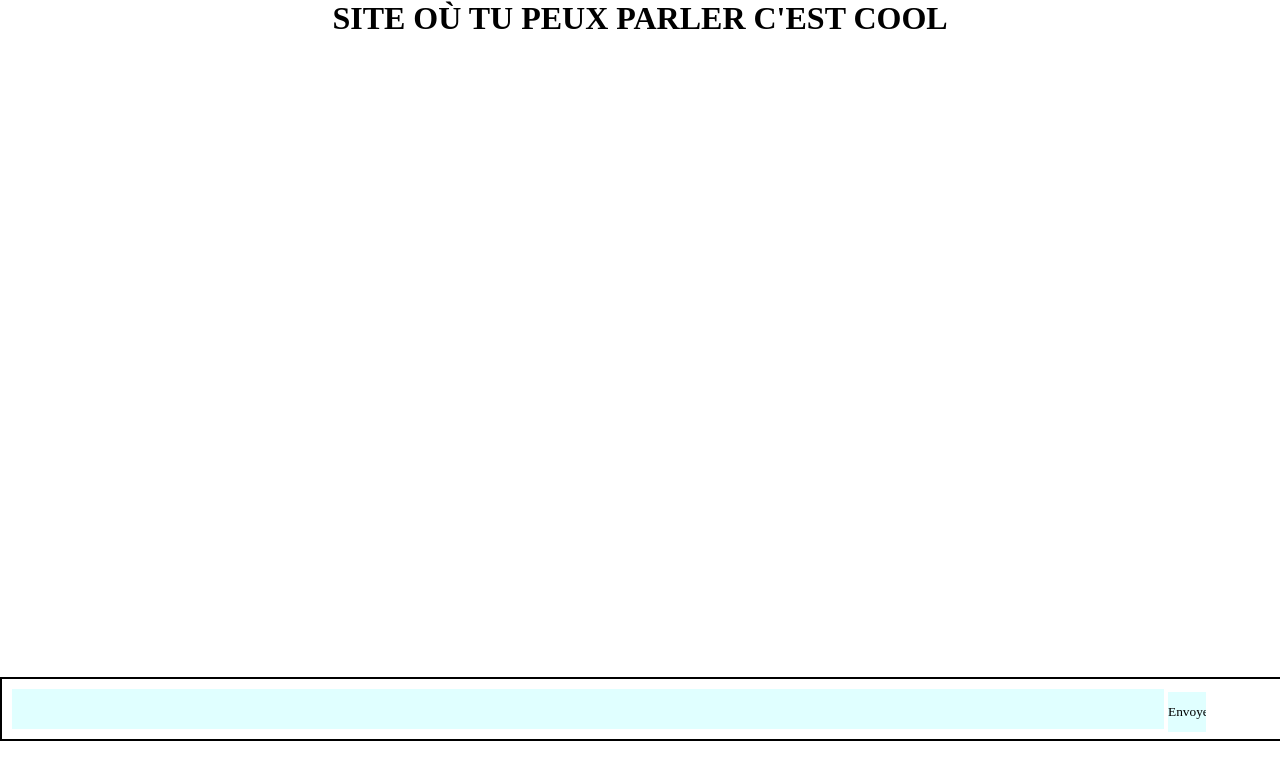
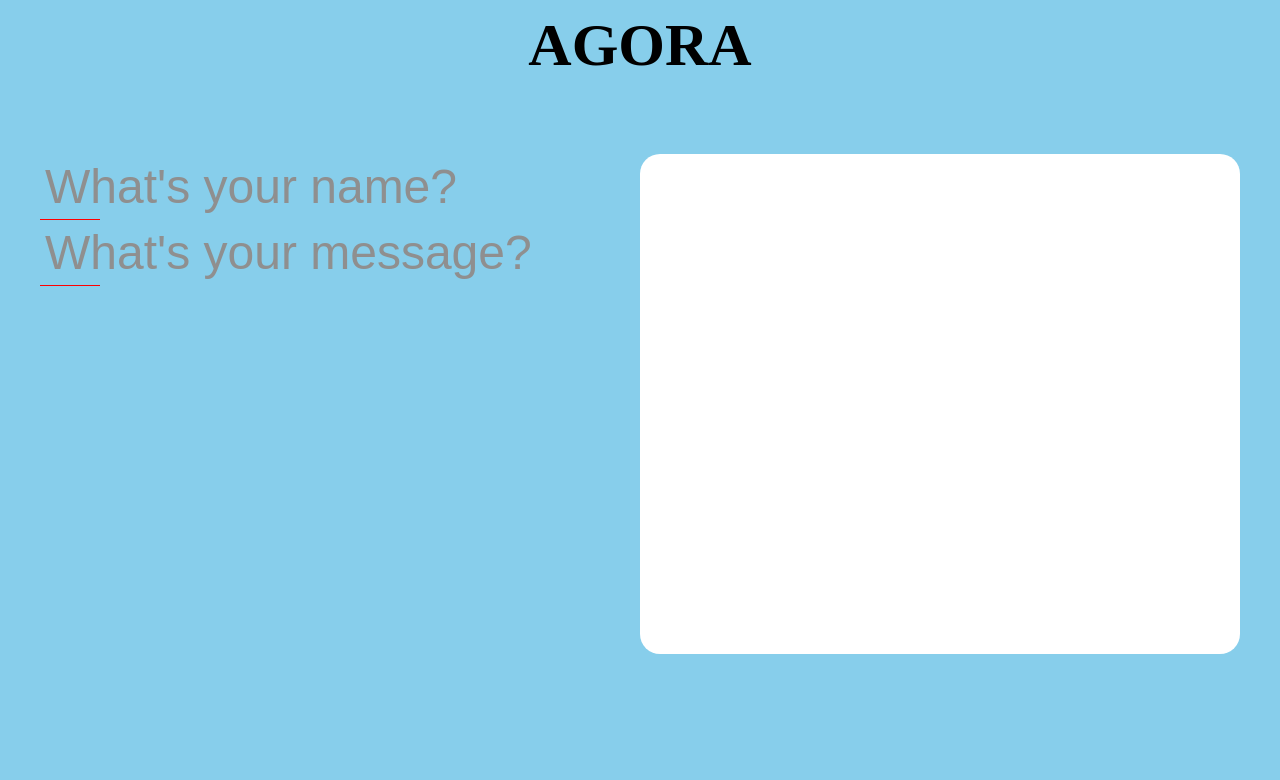
Before and after one commit to BrieucCaillot/ChatNodeJS, a website: page index.html in a window 1280 px wide. Drawn offline with nearby package versions, Linux system fonts and the light colour scheme; files that its build step writes are made by us from their sources; no server answers; files whose address does not match are found by name.

Commit message:
Modif input

```diff
--- a/assets/css/style.css
+++ b/assets/css/style.css
@@ -1,46 +1,197 @@
 * {
-	font-family: avenir;
-    overflow: hidden;
+    font-family: avenir;
     margin: 0;
     padding: 0;
 }
 
-h1{
-    text-align: center;
+body {
+    list-style-type: none;
+    background-color: skyblue;
 }
 
-ul {
+header {
+    background-color: skyblue;
+    height: 90px;
+    width: 100%;
     text-align: center;
+    display: table;
+    margin-bottom: 5%;
 }
+
+h1{
+    display:table-cell;
+    vertical-align:middle;
+    font-size: 60px;
+}
+
+main {
+    height: 500px;
+    width: 1200px;
+    margin: 0 auto;
+}
+
+section:last-child {
+    height: inherit;
+    width: 50%;
+    float: right;
+}
+
 #chat {
-    width: 100vw;
-    height: 80vh;
+    width: 100%;
+    height: inherit;
+    float: right;
+    overflow-y: scroll;
+    background-color: white;
+    border-radius: 20px;
 }
-#write {
-    width: 100vw;
-    height:5vh;
-    padding: 10px;
-    margin:0 auto;
-    border: solid 2px;
+
+#chat ul li {
+    padding: 10px 20px;
+    margin: 20px 40px;
+    width: 30%;
+    background-color: darkseagreen;
+    border-radius: 20px 20px 20px 0px;
+    list-style-type: none;
 }
-#write input {
-    width: 90vw;
-    height: 40px;
-    font-size: 20px;
-    display: inline-block;
-    background-color: lightcyan;
-    border: none;
-    margin: 0;
+
+section:first-child {
+    width: 50%;
+    float: left;
 }
-#write input:focus{
-    outline: none;
+
+section:first-child
+input,
+span,
+label,
+textarea {
+  font-family: 'Avenir', sans-serif;
+  display: block;
+  margin: 10px;
+  padding: 5px;
+  border: none;
+  font-size: 22px;
 }
-#write button {
-    border-radius: 0;
-    height: 40px;
-    display: inline-block;
-    width: 3vw;
-    background-color: lightcyan;
-    border: none;
-    margin: 0;
+
+section:first-child textarea:focus,
+input:focus {
+  outline: 0;
 }
+/* Question */
+
+section:first-child input.question,
+textarea.question {
+  font-size: 48px;
+  border-radius: 2px;
+  margin: 0;
+  border: none;
+  width: 80%;
+  background: rgba(0, 0, 0, 0);
+  transition: padding-top 0.2s ease, margin-top 0.2s ease;
+  overflow-x: hidden; /* Hack to make "rows" attribute apply in Firefox. */
+}
+/* Underline and Placeholder */
+
+section:first-child input.question + label,
+textarea.question + label {
+  display: block;
+  position: relative;
+  white-space: nowrap;
+  padding: 0;
+  margin: 0;
+  width: 10%;
+  border-top: 1px solid red;
+  -webkit-transition: width 0.4s ease;
+  transition: width 0.4s ease;
+  height: 0px;
+}
+
+section:first-child input.question:focus + label,
+textarea.question:focus + label {
+  width: 80%;
+}
+
+section:first-child input.question:focus,
+input.question:valid {
+  padding-top: 35px;
+}
+
+section:first-child textarea.question:valid,
+textarea.question:focus {
+  margin-top: 35px;
+}
+
+section:first-child input.question:focus + label > span,
+input.question:valid + label > span {
+  top: -100px;
+  font-size: 22px;
+  color: #333;
+}
+
+section:first-child textarea.question:focus + label > span,
+textarea.question:valid + label > span {
+  top: -150px;
+  font-size: 22px;
+  color: #333;
+}
+
+section:first-child input.question:valid + label,
+textarea.question:valid + label {
+  border-color: green;
+}
+
+section:first-child input.question:invalid,
+textarea.question:invalid {
+  box-shadow: none;
+}
+
+section:first-child input.question + label > span,
+textarea.question + label > span {
+  margin: 0;
+  position: absolute;
+  color: #8F8F8F;
+  font-size: 48px;
+  top: -66px;
+  left: 0px;
+  z-index: -1;
+  -webkit-transition: top 0.2s ease, font-size 0.2s ease, color 0.2s ease;
+  transition: top 0.2s ease, font-size 0.2s ease, color 0.2s ease;
+}
+
+section:first-child input[type="submit"] {
+  -webkit-transition: opacity 0.2s ease, background 0.2s ease;
+  transition: opacity 0.2s ease, background 0.2s ease;
+  display: block;
+  opacity: 0;
+  margin: 10px 0 0 0;
+  padding: 10px;
+  cursor: pointer;
+}
+
+section:first-child input[type="submit"]:hover {
+  background: #EEE;
+}
+
+section:first-child input[type="submit"]:active {
+  background: #999;
+}
+
+section:first-child input.question:valid ~ input[type="submit"], textarea.question:valid ~ input[type="submit"] {
+  -webkit-animation: appear 1s forwards;
+  animation: appear 1s forwards;
+}
+
+section:first-child input.question:invalid ~ input[type="submit"], textarea.question:invalid ~ input[type="submit"] {
+  display: none;
+}
+
+@-webkit-keyframes appear {
+  100% {
+    opacity: 1;
+  }
+}
+
+@keyframes appear {
+  100% {
+    opacity: 1;
+  }
+}
--- a/index.html
+++ b/index.html
@@ -6,19 +6,45 @@
 	<link rel="stylesheet" type="text/css" href="../static/css/style.css">
 	<script src="https://cdnjs.cloudflare.com/ajax/libs/socket.io/1.7.3/socket.io.min.js"></script>
 </head>
+<body>
 
-<body>
-<div>
-	<h1>SITE OÙ TU PEUX PARLER C'EST COOL</h1>
-    <div id="chat">
-	    <ul></ul>
-    </div>
-	<div id="write">
-        <input type="text">
-        <button>Envoyer</button>
-    </div>
+	<header>
+		<h1>AGORA</h1>
+	</header>
+
+	<main>
+
+		<section>
+			<form>
+				<input id="name" type="text" name="name" class="question" required autocomplete="off" />
+				<label for="name">
+					<span>
+						What's your name?
+					</span>
+				</label>
+
+				<input id="message" type="text" name="name" class="question" required autocomplete="off" />
+				<label for="msg">
+					<span>
+						What's your message?
+					</span>
+				</label>
+			</form>
+		</section>
+
+		<section>
+			<div id="chat">
+				<ul></ul>
+			</div>
+		</section>
+
+	</main>
+
+	<footer>
+
+	</footer>
+
+
 	<script type="text/javascript" src="../static/js/script.js"></script>
-</div>
-
 </body>
 </html>
```
Also changed, not shown: server.js (deleted, +0 -20 lines), assets/images/sendbutton.png (added), assets/js/script.js (line endings or trailing spaces).
